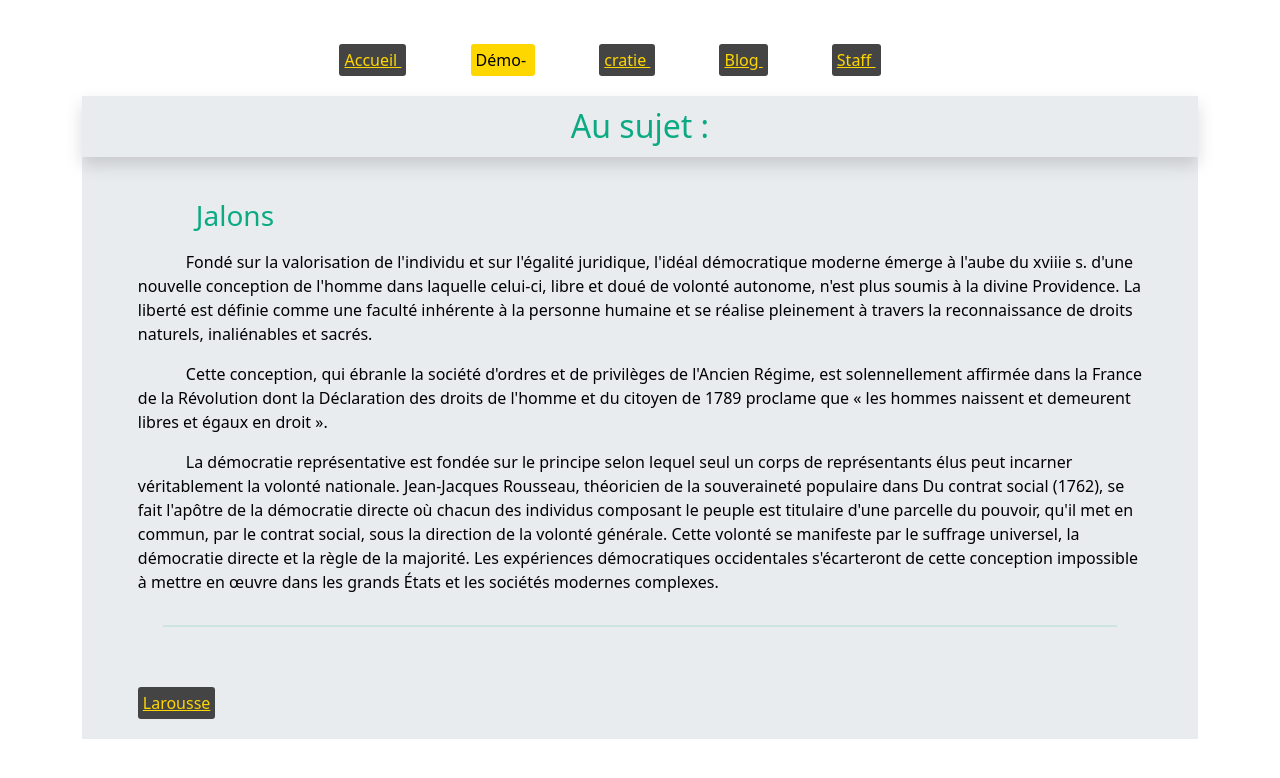
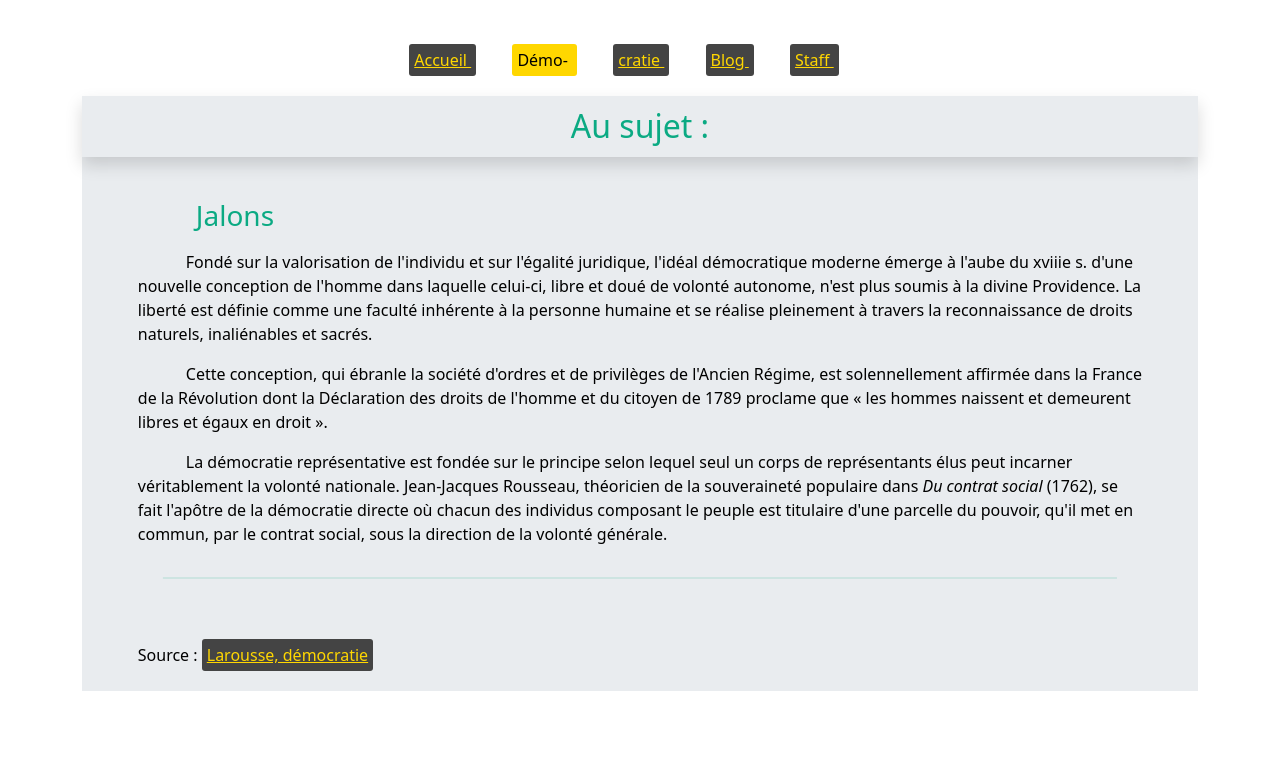
Before and after one commit to bop/rubic, a Jekyll site: the page built from about.md, in a window 1280 px wide. Shown: the top 778 px of the page. Built offline with Jekyll 4.4.1, drawn with Linux system fonts in a browser that asks for light colours.

Commit message:
pas complexe

```diff
--- a/about.md
+++ b/about.md
@@ -13,10 +13,10 @@ Fondé sur la valorisation de l'individu et sur l'égalité juridique, l'idéal
 <p>
 Cette conception, qui ébranle la société d'ordres et de privilèges de l'Ancien Régime, est solennellement affirmée dans la France de la Révolution dont la Déclaration des droits de l'homme et du citoyen de 1789 proclame que « les hommes naissent et demeurent libres et égaux en droit ».</p>
 <p>
-La démocratie représentative est fondée sur le principe selon lequel seul un corps de représentants élus peut incarner véritablement la volonté nationale. Jean-Jacques Rousseau, théoricien de la souveraineté populaire dans Du contrat social (1762), se fait l'apôtre de la démocratie directe où chacun des individus composant le peuple est titulaire d'une parcelle du pouvoir, qu'il met en commun, par le contrat social, sous la direction de la volonté générale. Cette volonté se manifeste par le suffrage universel, la démocratie directe et la règle de la majorité. Les expériences démocratiques occidentales s'écarteront de cette conception impossible à mettre en œuvre dans les grands États et les sociétés modernes complexes.
+La démocratie représentative est fondée sur le principe selon lequel seul un corps de représentants élus peut incarner véritablement la volonté nationale. Jean-Jacques Rousseau, théoricien de la souveraineté populaire dans <i>Du contrat social</i> (1762), se fait l'apôtre de la démocratie directe où chacun des individus composant le peuple est titulaire d'une parcelle du pouvoir, qu'il met en commun, par le contrat social, sous la direction de la volonté générale.
 <br /><br /><hr class="position-relative py-2 px-4 start-50 translate-middle" /><br />
-<a href="https://www.larousse.fr/encyclopedie/divers/d%C3%A9mocratie/41420" target="_blank">
-  Larousse
+Source : <a href="https://www.larousse.fr/encyclopedie/divers/d%C3%A9mocratie/41420" target="_blank">
+  Larousse, démocratie
 </a>
 <br /><br />
 </p>
--- a/assets/css/style.css
+++ b/assets/css/style.css
@@ -11,7 +11,7 @@ a {
     background-color: #444;
     border-radius: 3px;
     padding: 5px;
-    margin-right: 5%;
+    margin-right: 2.5%;
 }
 
 a:hover {
```
